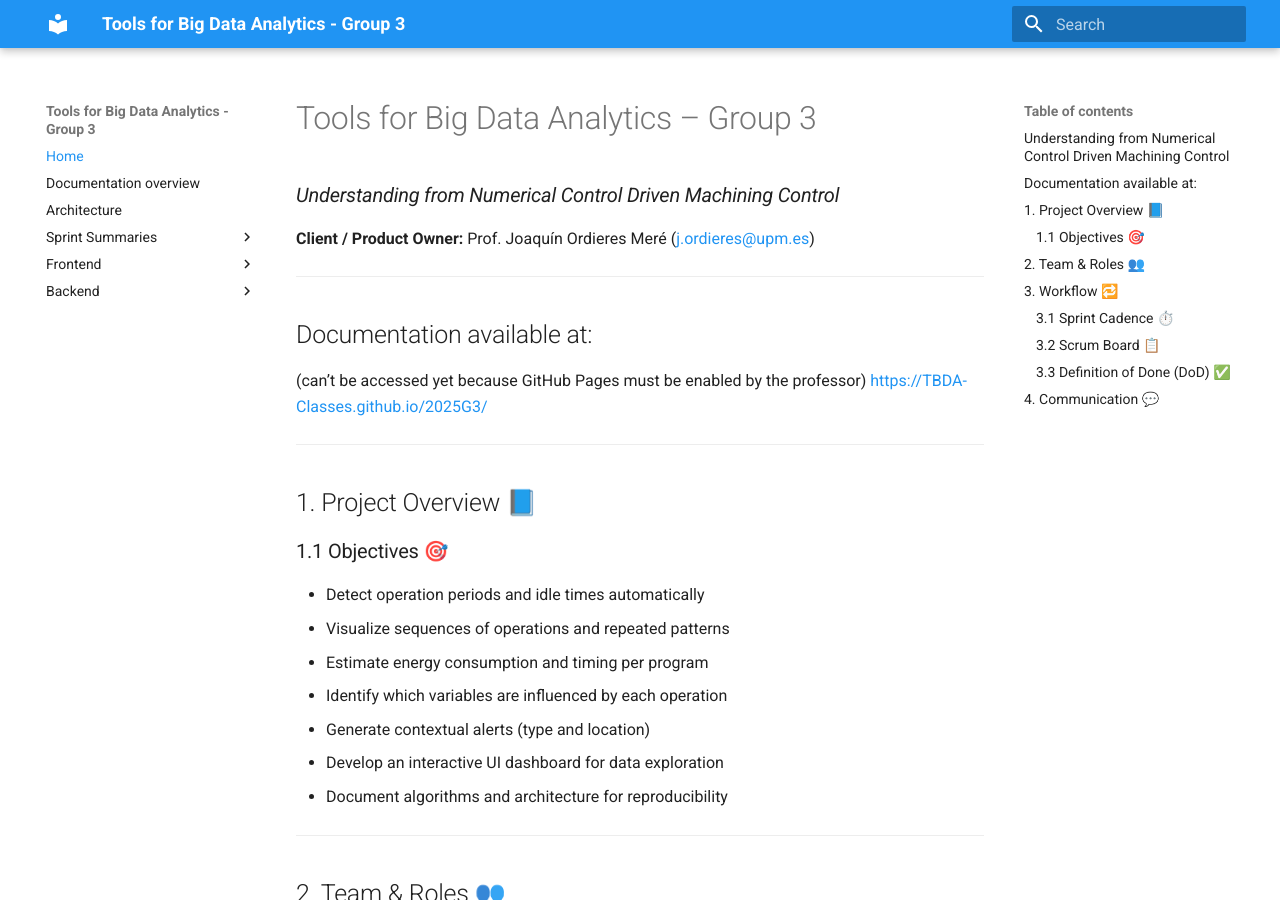
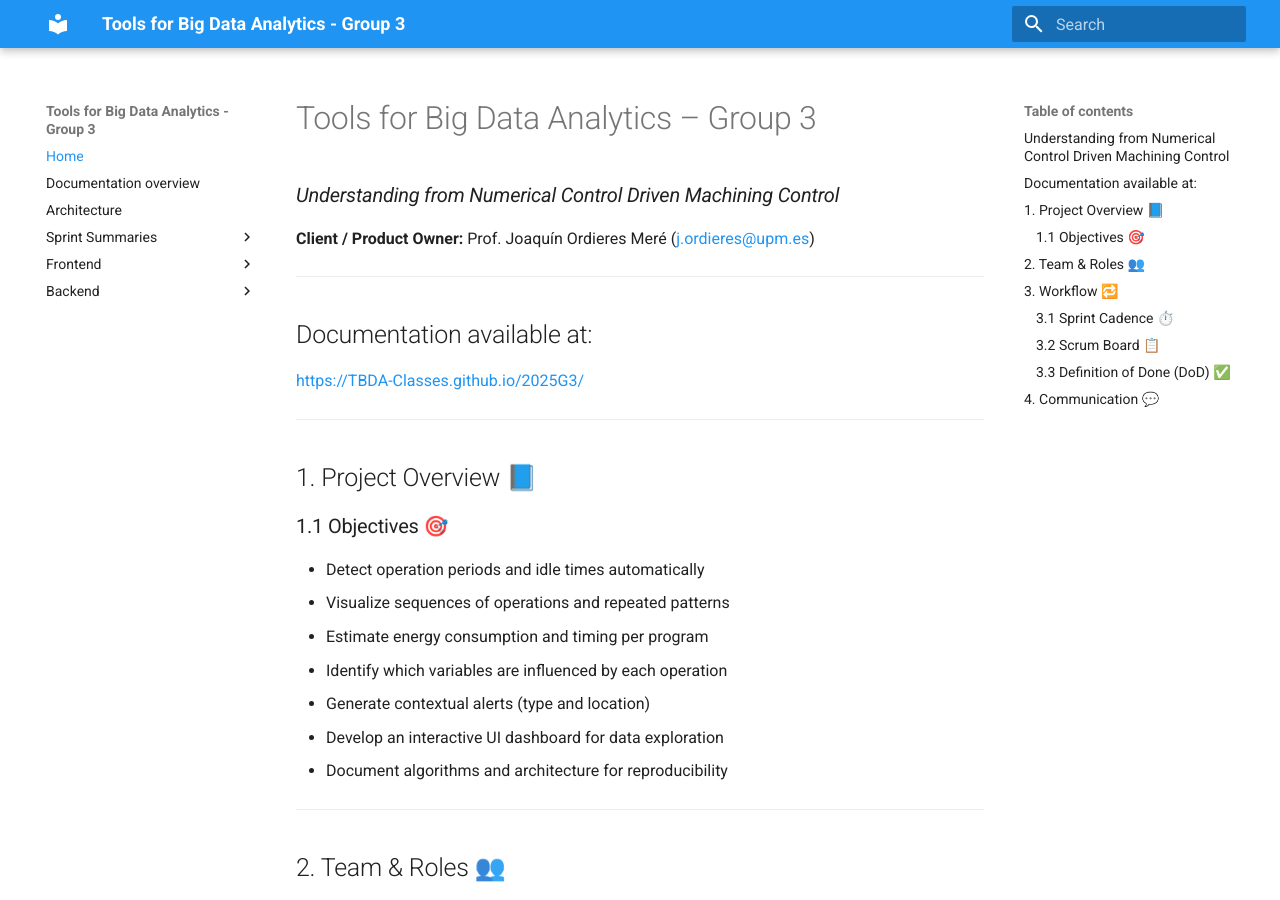
Before and after one commit to TBDA-Classes/2025G3, an MkDocs documentation site: the page built from docs/README.md, in a window 1280 px wide and 900 px high. Built offline with MkDocs 1.6.1 and Material for MkDocs 9.7.7, drawn with Linux system fonts in a browser that asks for light colours.

Commit message:
Update README.md

```diff
--- a/docs/README.md
+++ b/docs/README.md
@@ -5,7 +5,6 @@
 ---
 
 ## Documentation available at:
-(can’t be accessed yet because GitHub Pages must be enabled by the professor)
 [https://TBDA-Classes.github.io/2025G3/](https://TBDA-Classes.github.io/2025G3/)
 
 ---
```
